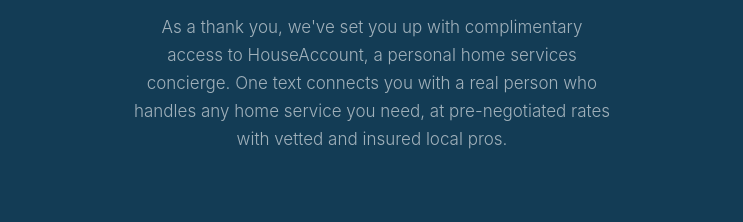
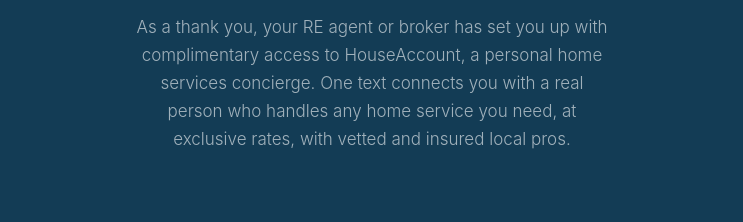
Before and after one commit to alexaminerva/houseaccount-fl-agents, a plain HTML site: page index.html in a window 1280 px wide. Shown: the part 390-612 px from the top of the page, without its empty margins (268-1011 px from the left). Drawn offline with Linux system fonts and the light colour scheme.

Commit message:
Update hero-sub copy on homeowner LP

```diff
--- a/index.html
+++ b/index.html
@@ -198,7 +198,7 @@
 <section class="hero">
   <div class="agent-pill">A closing gift from your agent</div>
   <h1>Your move is done.<br>Now let someone else<br><span class="teal">handle the rest.</span></h1>
-  <p class="hero-sub">As a thank you, we've set you up with complimentary access to HouseAccount, a personal home services concierge. One text connects you with a real person who handles any home service you need, at pre-negotiated rates with vetted and insured local pros.</p>
+  <p class="hero-sub">As a thank you, your RE agent or broker has set you up with complimentary access to HouseAccount, a personal home services concierge. One text connects you with a real person who handles any home service you need, at exclusive rates, with vetted and insured local pros.</p>
 
 
     <div style="display:inline-block;max-width:680px;width:calc(100% - 48px);background:rgba(255,255,255,0.07);border:1px solid rgba(255,255,255,0.14);border-radius:24px;overflow:hidden;margin-top:32px;text-align:center;">
```
